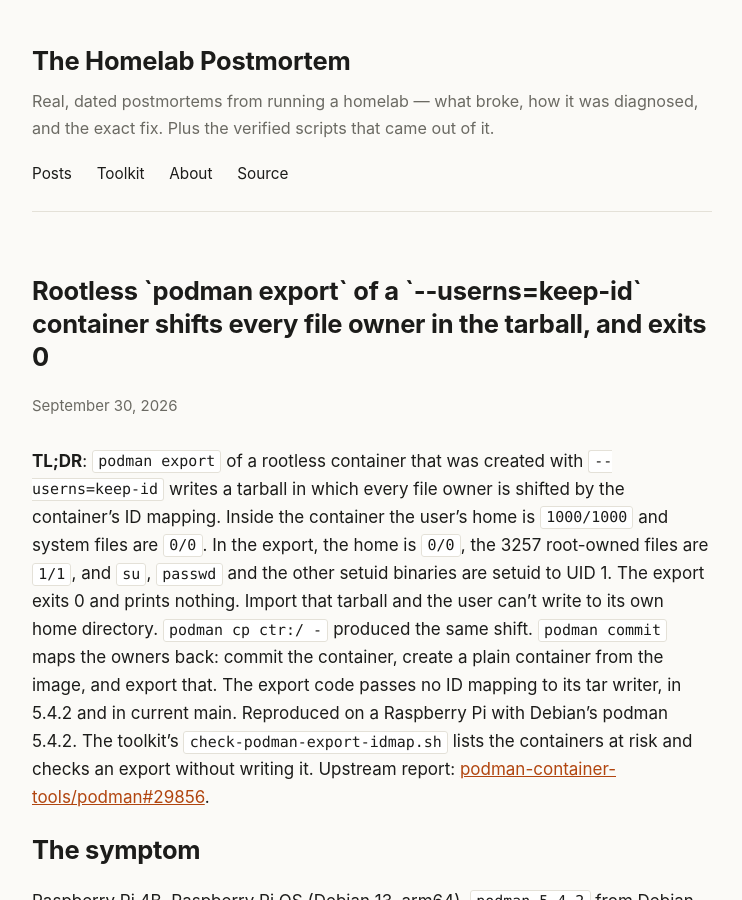
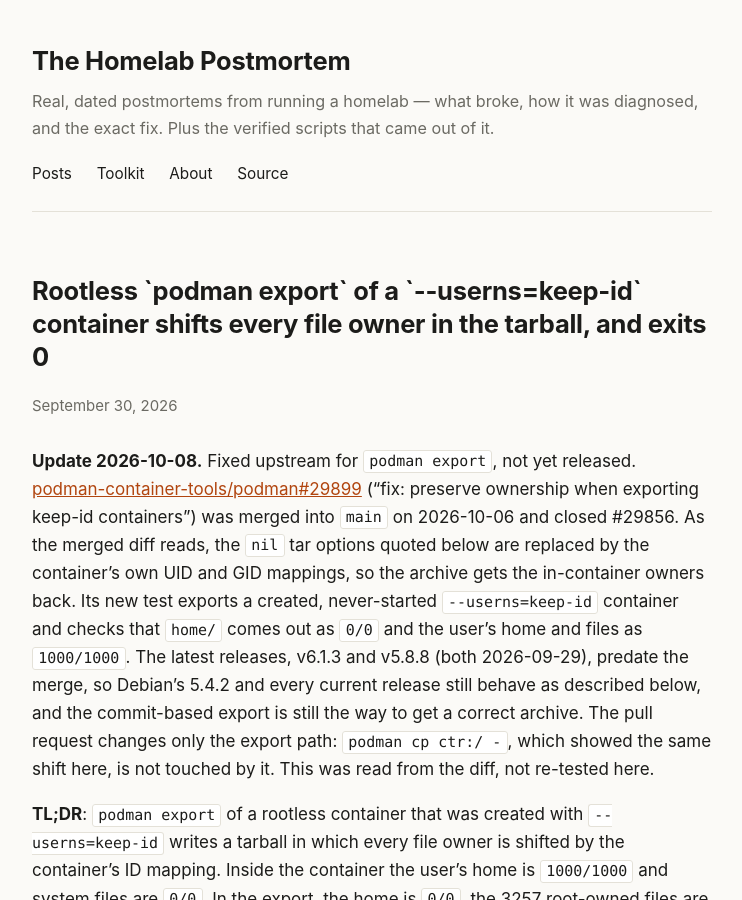
Before and after one commit to mitoyosh/homelab-postmortem, a Jekyll site: the page built from _posts/2026-09-30-podman-export-of-a-keep-id-container-shifts-every-owner.md, in a window 1280 px wide and 900 px high. Shown: the whole window, without its empty margins (268-1010 px from the left). Built offline with Jekyll 4.4.1, drawn with Linux system fonts in a browser that asks for light colours.

Commit message:
Update podman export post: #29899 merged, not yet released

```diff
--- a/_posts/2026-09-30-podman-export-of-a-keep-id-container-shifts-every-owner.md
+++ b/_posts/2026-09-30-podman-export-of-a-keep-id-container-shifts-every-owner.md
@@ -5,6 +5,8 @@
 devto_title: "Rootless podman export of a keep-id container shifts every file owner, exit 0"
 devto_tags: podman, containers, linux, backup
 ---
+
+**Update 2026-10-08.** Fixed upstream for `podman export`, not yet released. [podman-container-tools/podman#29899](https://github.com/podman-container-tools/podman/pull/29899) ("fix: preserve ownership when exporting keep-id containers") was merged into `main` on 2026-10-06 and closed #29856. As the merged diff reads, the `nil` tar options quoted below are replaced by the container's own UID and GID mappings, so the archive gets the in-container owners back. Its new test exports a created, never-started `--userns=keep-id` container and checks that `home/` comes out as `0/0` and the user's home and files as `1000/1000`. The latest releases, v6.1.3 and v5.8.8 (both 2026-09-29), predate the merge, so Debian's 5.4.2 and every current release still behave as described below, and the commit-based export is still the way to get a correct archive. The pull request changes only the export path: `podman cp ctr:/ -`, which showed the same shift here, is not touched by it. This was read from the diff, not re-tested here.
 
 **TL;DR**: `podman export` of a rootless container that was created with `--userns=keep-id` writes a tarball in which every file owner is shifted by the container's ID mapping. Inside the container the user's home is `1000/1000` and system files are `0/0`. In the export, the home is `0/0`, the 3257 root-owned files are `1/1`, and `su`, `passwd` and the other setuid binaries are setuid to UID 1. The export exits 0 and prints nothing. Import that tarball and the user can't write to its own home directory. `podman cp ctr:/ -` produced the same shift. `podman commit` maps the owners back: commit the container, create a plain container from the image, and export that. The export code passes no ID mapping to its tar writer, in 5.4.2 and in current main. Reproduced on a Raspberry Pi with Debian's podman 5.4.2. The toolkit's `check-podman-export-idmap.sh` lists the containers at risk and checks an export without writing it. Upstream report: [podman-container-tools/podman#29856](https://github.com/podman-container-tools/podman/issues/29856).
 
```
